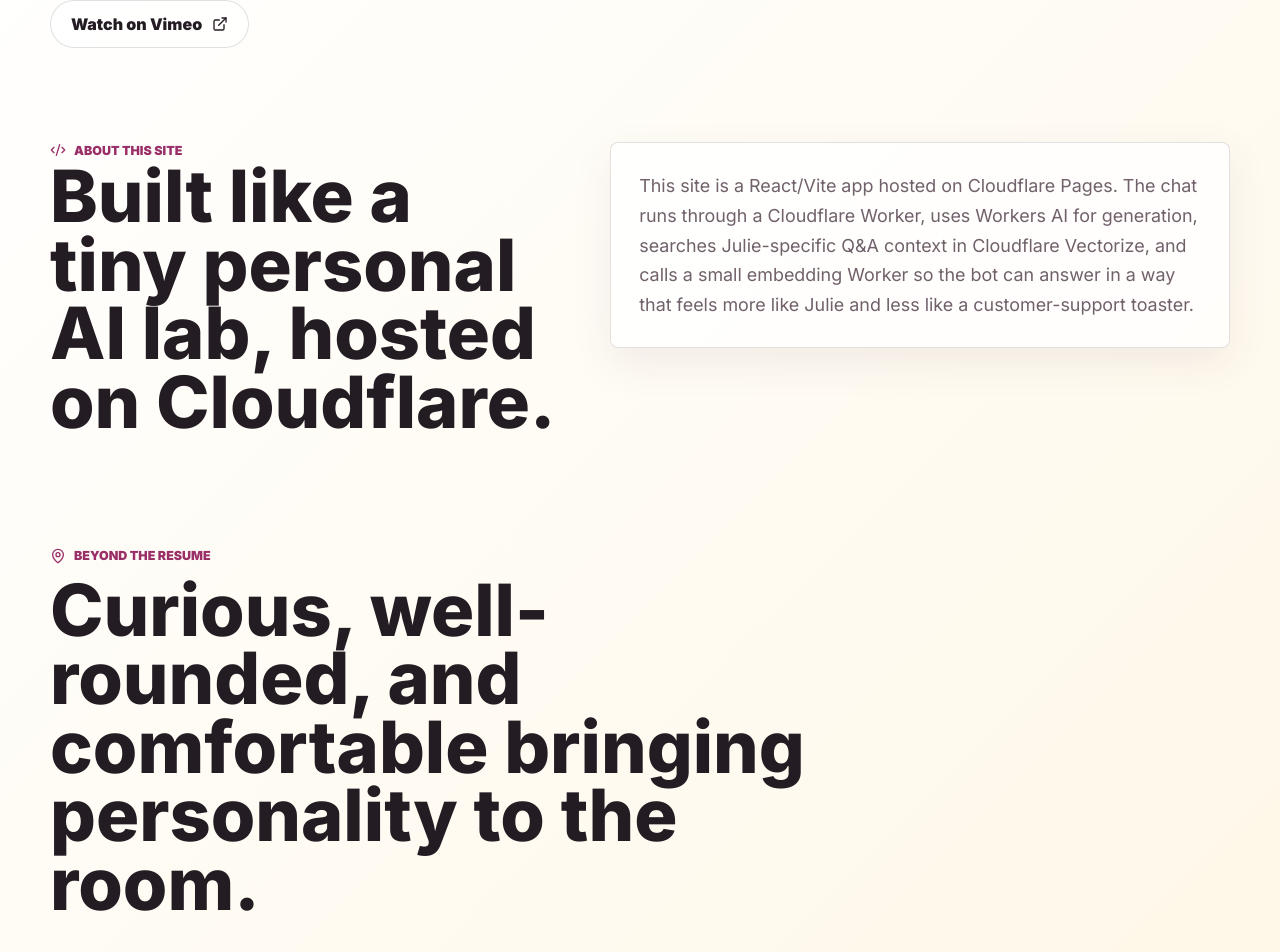
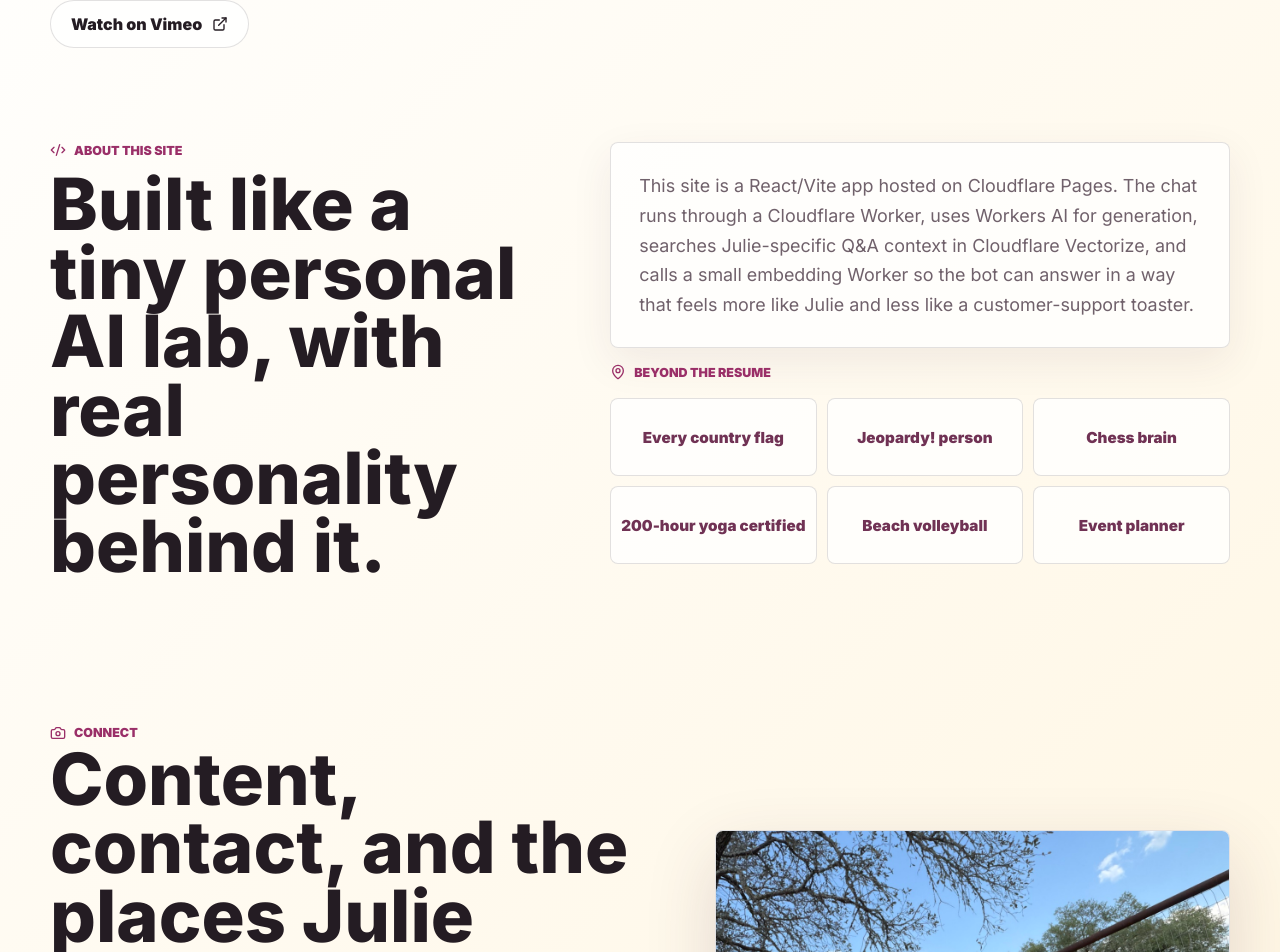
Before and after one commit to juliecardinalli/Website-w-Personal-Chatbot, a React (Vite) app in the folder Julie-chat/: page / in a window 1280 px wide. Shown: the part 2899-3851 px from the top of the page. Built offline with nearby package versions, Linux system fonts and the light colour scheme.

Commit message:
Combine site and personality sections

```diff
--- a/Julie-chat/src/App.jsx
+++ b/Julie-chat/src/App.jsx
@@ -209,33 +209,31 @@
       </section>
 
       <section className="site-build-band" id="site">
-        <div>
+        <div className="section-heading">
           <span className="eyebrow">
             <Code2 size={16} aria-hidden="true" />
             About This Site
           </span>
-          <h2>Built like a tiny personal AI lab, hosted on Cloudflare.</h2>
+          <h2>Built like a tiny personal AI lab, with real personality behind it.</h2>
         </div>
+        <div className="site-detail-stack">
           <p>
             This site is a React/Vite app hosted on Cloudflare Pages. The chat runs through a Cloudflare
             Worker, uses Workers AI for generation, searches Julie-specific Q&A context in Cloudflare
             Vectorize, and calls a small embedding Worker so the bot can answer in a way that feels more
             like Julie and less like a customer-support toaster.
           </p>
-      </section>
-
-      <section className="content-band life-band" id="personality">
-        <div className="section-heading">
+          <div>
             <span className="eyebrow">
               <MapPin size={16} aria-hidden="true" />
               Beyond the Resume
             </span>
-          <h2>Curious, well-rounded, and comfortable bringing personality to the room.</h2>
-        </div>
             <div className="personality-grid">
               {personality.map((item) => (
                 <span key={item}>{item}</span>
               ))}
+            </div>
+          </div>
         </div>
       </section>
 
--- a/Julie-chat/src/index.css
+++ b/Julie-chat/src/index.css
@@ -580,7 +580,12 @@
   align-items: start;
 }
 
-.site-build-band p {
+.site-detail-stack {
+  display: grid;
+  gap: 16px;
+}
+
+.site-detail-stack p {
   margin: 0;
   padding: 28px;
   border: 1px solid var(--line);
@@ -592,14 +597,11 @@
   line-height: 1.65;
 }
 
-.life-band {
-  padding-bottom: 8px;
-}
-
 .personality-grid {
   display: grid;
-  grid-template-columns: repeat(6, 1fr);
+  grid-template-columns: repeat(3, 1fr);
   gap: 10px;
+  margin-top: 14px;
 }
 
 .personality-grid span {
@@ -893,10 +895,6 @@
   .achievement-grid {
     grid-template-columns: repeat(2, 1fr);
   }
-
-  .personality-grid {
-    grid-template-columns: repeat(3, 1fr);
-  }
 }
 
 @media (max-width: 680px) {
```
Lines whose indentation alone changed are shown as unchanged.
